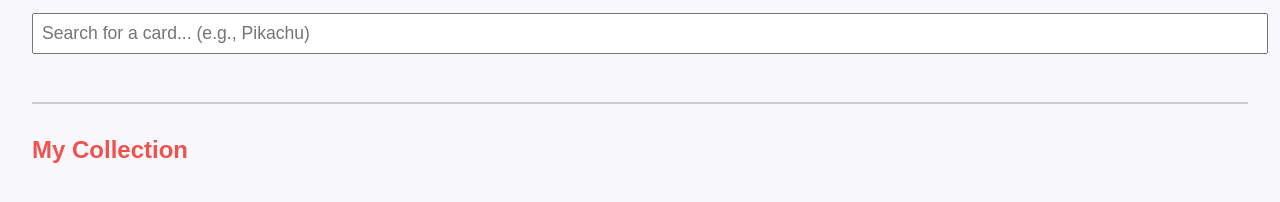
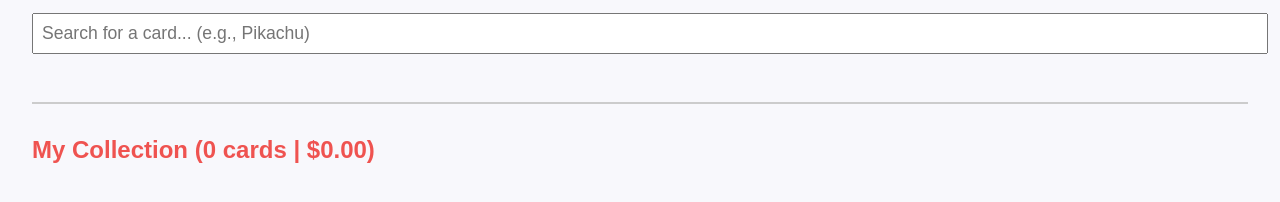
Before and after one commit to btwmarketing79/pokemon-app, a plain HTML site: page index.html in a window 1280 px wide. Shown: the part 126-328 px from the top of the page. Drawn offline with Linux system fonts and the light colour scheme.

Commit message:
Fix: add collectionStats span for total card count and value display

```diff
--- a/index.html
+++ b/index.html
@@ -78,9 +78,7 @@
   <div class="card-list" id="results">
   </div>
   <hr style="margin: 2rem 0; border: none; border-top: 2px solid #ccc;"/>
-  <h2>
-   My Collection
-  </h2>
+  <h2>My Collection <span id="collectionStats"></span></h2>
   <div class="collection" id="collection">
   </div>
   <div id="modal" style="display:none; position:fixed; top:10%; left:50%; transform:translateX(-50%); background:white; padding:1rem; border-radius:10px; box-shadow:0 0 10px rgba(0,0,0,0.5); max-width:90%; z-index:1000;">
```
